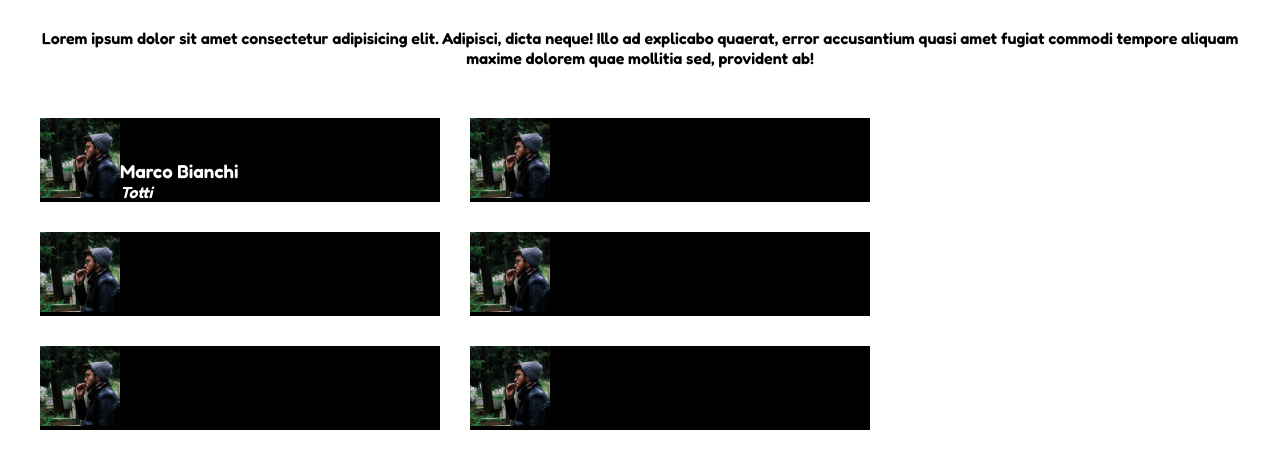
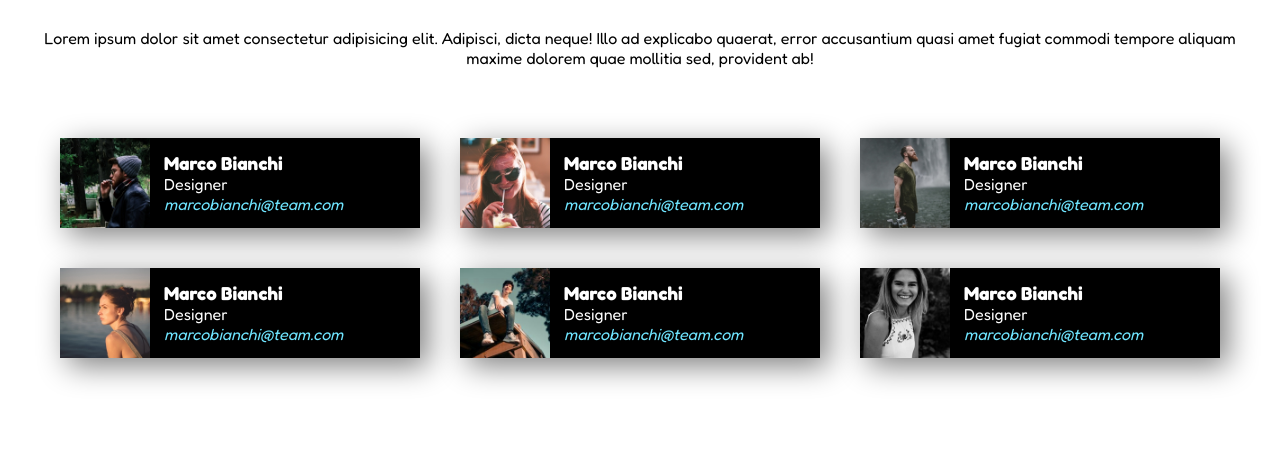
Before and after one commit to Trotteriniku/html-css-float-cards, a plain HTML site: page index.html in a window 1280 px wide. Shown: the part 91-560 px from the top of the page. Drawn offline with Linux system fonts and the light colour scheme.

Commit message:
fixing/end

```diff
--- a/css/style.css
+++ b/css/style.css
@@ -5,7 +5,7 @@
 }
 
 body{
-font-family: 'Fredoka', sans-serif;
+    font-family: 'Fredoka', sans-serif;
 }
 
 /*UTILITY*/
@@ -16,7 +16,7 @@ font-family: 'Fredoka', sans-serif;
 }
 
 .debug{
-    border: 5px solid black;
+    border: 5px solid rgb(255, 0, 0);
 }
 
 .text-centering{
@@ -55,15 +55,29 @@ header{
 .box{
     background-color: black;
     /*float: left;*/
-    width: calc(100% / 3 );
-    margin: 0 30px 30px 0;
+    width: calc(100% / 3 - 40px);
+    margin: 20px;
+    box-shadow: 8px 8px 30px grey;
 }
 .img-size{
-    width: 20%;
+    width: 25%;
+
 }
 
 .dati{
    color: white;
    display: inline-block;
+   padding: 14px ;
+
 }
+
+.dati address{
+    color: #6fe5ff;
+}
+
+address:hover{
+    color: red;
+}
+
+
 /*CARDS*/
--- a/index.html
+++ b/index.html
@@ -5,7 +5,7 @@
     <meta name="viewport" content="width=device-width, initial-scale=1.0">
     <link rel="preconnect" href="https://fonts.googleapis.com">
     <link rel="preconnect" href="https://fonts.gstatic.com" crossorigin>
-    <link href="https://fonts.googleapis.com/css2?family=Fredoka:wght@600&family=Roboto:wght@500&display=swap" rel="stylesheet">
+    <link href="https://fonts.googleapis.com/css2?family=Fredoka:wght@300;400;500;600;700&display=swap" rel="stylesheet">
     <link rel="stylesheet" href="css/style.css">
     <title>Floating Cards</title>
 </head>
@@ -21,34 +21,59 @@
 
             <div class="wrapper clearfix">
 
-                <div class="box pull-left clearfix ">
-                    <img class="img-size" src="img/male1.png" alt="Marco Bianchi">
+                <div class="box pull-left ">
+                    <img class="img-size pull-left" src="img/male1.png" alt="Marco Bianchi">
                     <div class=" dati">
                         <h3>Marco Bianchi</h3>
-                        <address>Totti</address>
+                        <span>Designer</span>
+                        <address>marcobianchi@team.com</address>
                     </div>
                 </div>
 
                 <div class="box pull-left ">
-                     <img class="img-size" src="img/male1.png" alt="Marco Bianchi">
-
+                     <img class="img-size pull-left" src="img/female1.png" alt="Marco Bianchi">
+                     <div class=" dati">
+                        <h3>Marco Bianchi</h3>
+                        <span>Designer</span>
+                        <address>marcobianchi@team.com</address>
+                    </div>
                 </div>
 
                 <div class="box pull-left ">
-                    <img class="img-size" src="img/male1.png" alt="Marco Bianchi">
+                    <img class="img-size pull-left" src="img/male2.png" alt="Marco Bianchi">
+                    <div class=" dati">
+                        <h3>Marco Bianchi</h3>
+                        <span>Designer</span>
+                        <address>marcobianchi@team.com</address>
+                    </div>
                </div>
 
 
                <div class="box pull-left ">
-                     <img class="img-size" src="img/male1.png" alt="Marco Bianchi">
+                     <img class="img-size pull-left" src="img/female2.png" alt="Marco Bianchi">
+                     <div class=" dati">
+                        <h3>Marco Bianchi</h3>
+                        <span>Designer</span>
+                        <address>marcobianchi@team.com</address>
+                    </div>
                 </div>
 
                 <div class="box pull-left ">
-                     <img class="img-size" src="img/male1.png" alt="Marco Bianchi">
+                     <img class="img-size pull-left" src="img/male3.png" alt="Marco Bianchi">
+                     <div class=" dati">
+                        <h3>Marco Bianchi</h3>
+                        <span>Designer</span>
+                        <address>marcobianchi@team.com</address>
+                    </div>
                 </div>
 
                 <div class="box pull-left ">
-                    <img class="img-size" src="img/male1.png" alt="Marco Bianchi">
+                    <img class="img-size pull-left" src="img/female3.png" alt="Marco Bianchi">
+                    <div class=" dati">
+                        <h3>Marco Bianchi</h3>
+                        <span>Designer</span>
+                        <address>marcobianchi@team.com</address>
+                    </div>
                </div>
 
 
```
